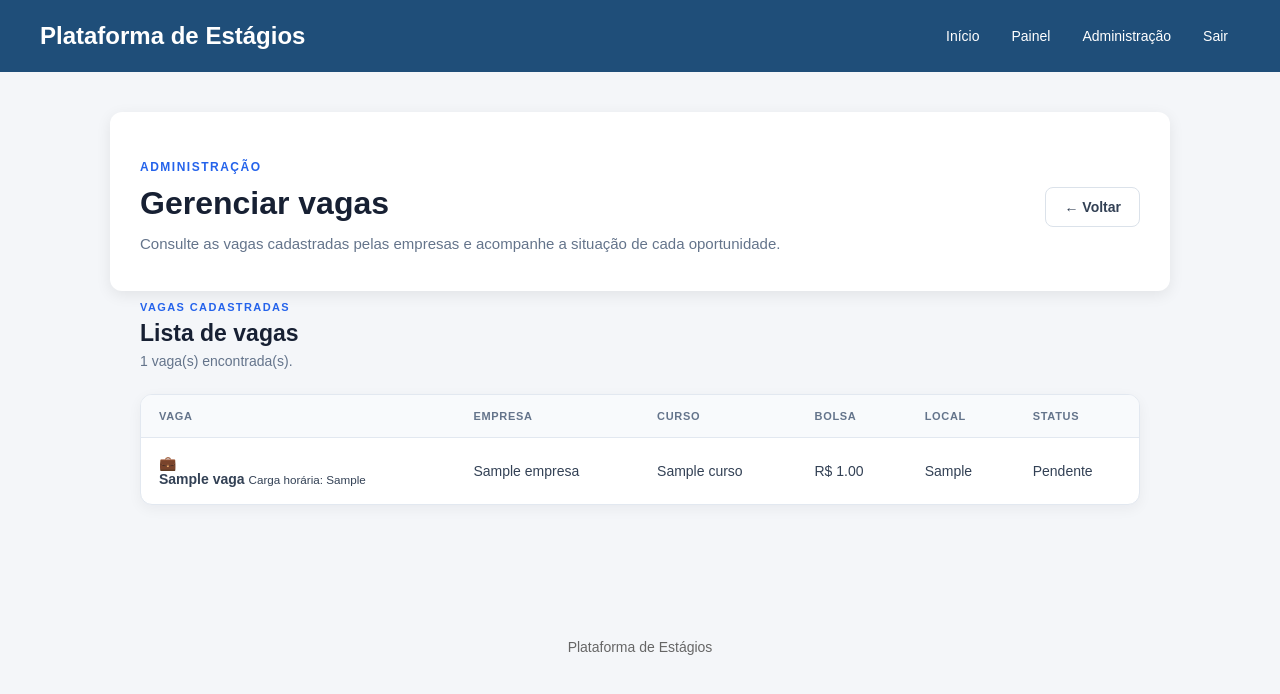
After one commit to Benildomelo/plataforma_estagios, a Django app: page /area-instituicao/vagas/ in a window 1280 px wide. The commit adds this page. Shown: the top 694 px of the page. Run offline with Django 5.2, Linux system fonts and the light colour scheme; a user stored in the database is signed in; tables that the repository leaves empty hold one stand-in row (values such as "Sample post").

Commit message:
gerenciar_vagas

```diff
--- a/config/urls.py
+++ b/config/urls.py
@@ -33,6 +33,7 @@ from vagas.views.instituicao import (
     area_instituicao,
     gerenciar_alunos,
     gerenciar_empresas,
+    gerenciar_vagas,
 )
 
 
@@ -119,6 +120,12 @@ urlpatterns = [
         "area-instituicao/empresas/",
         gerenciar_empresas,
         name="gerenciar_empresas"
+    ),
+
+    path(
+        'area-instituicao/vagas/',
+        gerenciar_vagas,
+        name='gerenciar_vagas'
     ),
 
 
--- a/vagas/templates/vagas/instituicao/area_instituicao.html
+++ b/vagas/templates/vagas/instituicao/area_instituicao.html
@@ -262,7 +262,7 @@
 
                 <!-- VAGAS -->
 
-                <a href="#" class="instituicao-acao">
+                <a href="{% url 'gerenciar_vagas.html' %}" class="instituicao-acao">
 
                     <div class="instituicao-acao-icone">
                         📄
--- /dev/null
+++ b/vagas/templates/vagas/instituicao/gerenciar_vagas.html
@@ -0,0 +1,224 @@
+{% extends 'vagas/base.html' %}
+
+{% block title %}
+    Gerenciar Vagas - UNIPI Conecta
+{% endblock %}
+
+{% block content %}
+
+<div class="area-instituicao">
+
+    <!-- CABEÇALHO -->
+
+    <section class="instituicao-cabecalho">
+
+        <div>
+
+            <span class="instituicao-label">
+                ADMINISTRAÇÃO
+            </span>
+
+            <h1>
+                Gerenciar vagas
+            </h1>
+
+            <p>
+                Consulte as vagas cadastradas pelas empresas
+                e acompanhe a situação de cada oportunidade.
+            </p>
+
+        </div>
+
+        <a
+            href="{% url 'area_instituicao' %}"
+            class="instituicao-botao-voltar"
+        >
+            ← Voltar
+        </a>
+
+    </section>
+
+
+    <!-- CONTEÚDO -->
+
+    <section class="instituicao-conteudo">
+
+        <div class="instituicao-secao-titulo">
+
+            <span>
+                VAGAS CADASTRADAS
+            </span>
+
+            <h2>
+                Lista de vagas
+            </h2>
+
+            <p>
+                {{ vagas|length }} vaga(s) encontrada(s).
+            </p>
+
+        </div>
+
+
+        <!-- TABELA -->
+
+        <div class="instituicao-tabela-container">
+
+            <table class="instituicao-tabela">
+
+                <thead>
+
+                    <tr>
+
+                        <th>
+                            Vaga
+                        </th>
+
+                        <th>
+                            Empresa
+                        </th>
+
+                        <th>
+                            Curso
+                        </th>
+
+                        <th>
+                            Bolsa
+                        </th>
+
+                        <th>
+                            Local
+                        </th>
+
+                        <th>
+                            Status
+                        </th>
+
+                    </tr>
+
+                </thead>
+
+
+                <tbody>
+
+                    {% for vaga in vagas %}
+
+                    <tr>
+
+                        <td>
+
+                            <div class="aluno-tabela">
+
+                                <div class="aluno-avatar">
+                                    💼
+                                </div>
+
+                                <div>
+
+                                    <strong>
+                                        {{ vaga.titulo }}
+                                    </strong>
+
+                                    <small>
+                                        Carga horária:
+                                        {{ vaga.carga_horaria }}
+                                    </small>
+
+                                </div>
+
+                            </div>
+
+                        </td>
+
+
+                        <td>
+                            {{ vaga.empresa.nome_fantasia }}
+                        </td>
+
+
+                        <td>
+                            {{ vaga.curso.nome }}
+                        </td>
+
+
+                        <td>
+
+                            {% if vaga.bolsa %}
+
+                                R$ {{ vaga.bolsa|floatformat:2 }}
+
+                            {% else %}
+
+                                Não informada
+
+                            {% endif %}
+
+                        </td>
+
+
+                        <td>
+                            {{ vaga.local }}
+                        </td>
+
+
+                        <td>
+
+                            {% if vaga.status == 'PENDENTE' %}
+
+                                <span class="status-pendente">
+                                    Pendente
+                                </span>
+
+                            {% elif vaga.status == 'APROVADA' %}
+
+                                <span class="status-ativo">
+                                    Aprovada
+                                </span>
+
+                            {% elif vaga.status == 'REJEITADA' %}
+
+                                <span class="status-inativo">
+                                    Rejeitada
+                                </span>
+
+                            {% elif vaga.status == 'ENCERRADA' %}
+
+                                <span class="status-inativo">
+                                    Encerrada
+                                </span>
+
+                            {% endif %}
+
+                        </td>
+
+                    </tr>
+
+
+                    {% empty %}
+
+                    <tr>
+
+                        <td
+                            colspan="6"
+                            class="tabela-vazia"
+                        >
+
+                            Nenhuma vaga cadastrada.
+
+                        </td>
+
+                    </tr>
+
+                    {% endfor %}
+
+                </tbody>
+
+            </table>
+
+        </div>
+
+    </section>
+
+</div>
+
+{% endblock %}
--- a/vagas/views/instituicao.py
+++ b/vagas/views/instituicao.py
@@ -1,7 +1,7 @@
 from django.contrib.auth.decorators import login_required
 from django.shortcuts import render
 
-from vagas.models import Aluno, Empresa
+from vagas.models import Aluno, Empresa, Vaga
 
 
 @login_required(login_url='/entrar/')
@@ -50,3 +50,19 @@ def gerenciar_empresas(request):
             'empresas': empresas,
         }
     )
+
+@login_required(login_url='/entrar/')
+def gerenciar_vagas(request):
+
+    vagas = Vaga.objects.select_related(
+        'empresa',
+        'curso'
+    ).order_by('-id')
+
+    return render(
+        request,
+        'vagas/instituicao/gerenciar_vagas.html',
+        {
+            'vagas': vagas,
+        }
+    )
```
